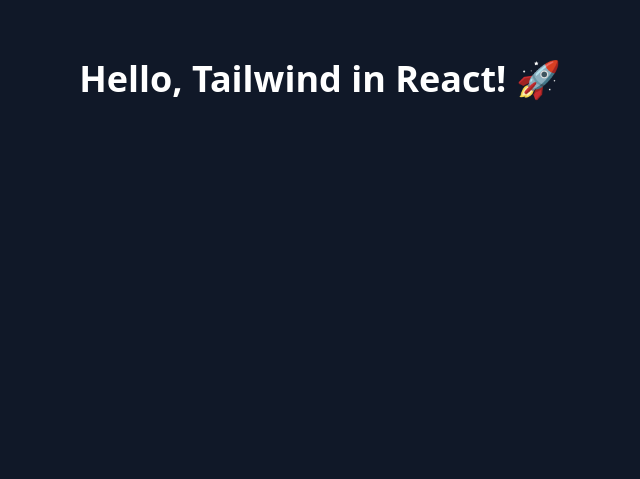
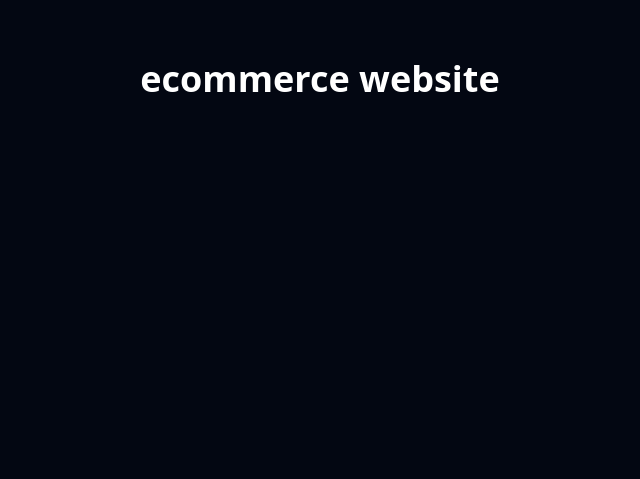
Before and after one commit to ayeshaqadri/Post-app, a React (Vite) app: page / in a window 1280 px wide. Shown: the part 321-800 px from the top of the page, without its empty margins (320-960 px from the left). Built offline with nearby package versions, Linux system fonts and the light colour scheme.

Commit message:
'complete'

```diff
--- a/src/App.jsx
+++ b/src/App.jsx
@@ -5,8 +5,8 @@
 function App() {
   return (
     <>
-      <div className="flex items-center justify-center h-screen bg-gray-900 text-white">
-        <h1 className="text-4xl font-bold">Hello, Tailwind in React! 🚀</h1>
+      <div className="flex items-center justify-center h-screen bg-gray-950 text-white hover:bg-gray-900">
+        <h1 className="text-4xl font-bold  hover:bg-gray-950 hover:text-gray-500">ecommerce website</h1>
       </div>
       <Signup />
       <LoginPage />
```
